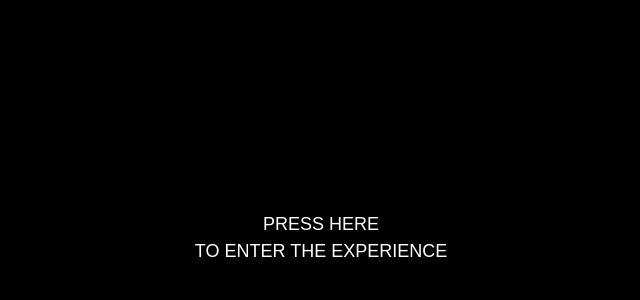
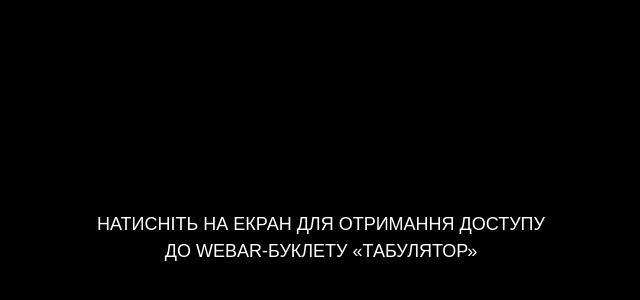
Before and after one commit to stepashkajr/WebAR-Example, a plain HTML site: page index.html in a window 1280 px wide. Shown: the part 162-462 px from the top of the page, without its empty margins (319-959 px from the left). Drawn offline with nearby package versions, Linux system fonts and the light colour scheme.

Commit message:
Changed by GitHub

```diff
--- a/index.html
+++ b/index.html
@@ -27,9 +27,9 @@
                 text-transform: uppercase; font-family: Arial, Helvetica, sans-serif; font-weight: 400; line-height: 1.5em; font-size: large; white-space: nowrap;
                 user-select: none; pointer-events: none;
             ">
-            Press here
+            Натисніть на екран для отримання доступу
             <br>
-            to enter the experience
+            до WebAR-буклету «Табулятор»
         </div>
     </div>
 
```
